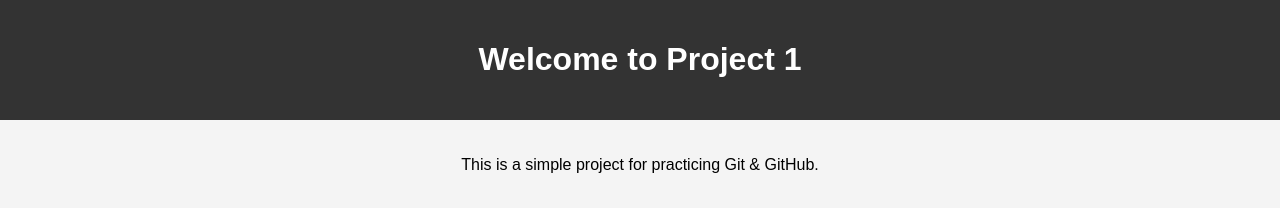
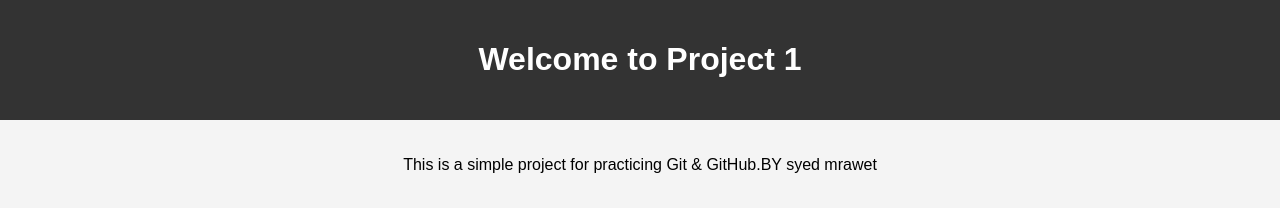
Before and after one commit to Mrawet/project1, a plain HTML site: page index.html in a window 1280 px wide. Shown: the top 208 px of the page. Drawn offline with Linux system fonts and the light colour scheme.

```diff
--- a/index.html
+++ b/index.html
@@ -12,7 +12,7 @@
     </header>
 
     <section class="content">
-        <p>This is a simple project for practicing Git & GitHub.</p>
+        <p>This is a simple project for practicing Git & GitHub.BY syed mrawet</p>
         <img src="image.jpg" alt="Sample Image">
     </section>
 
```
